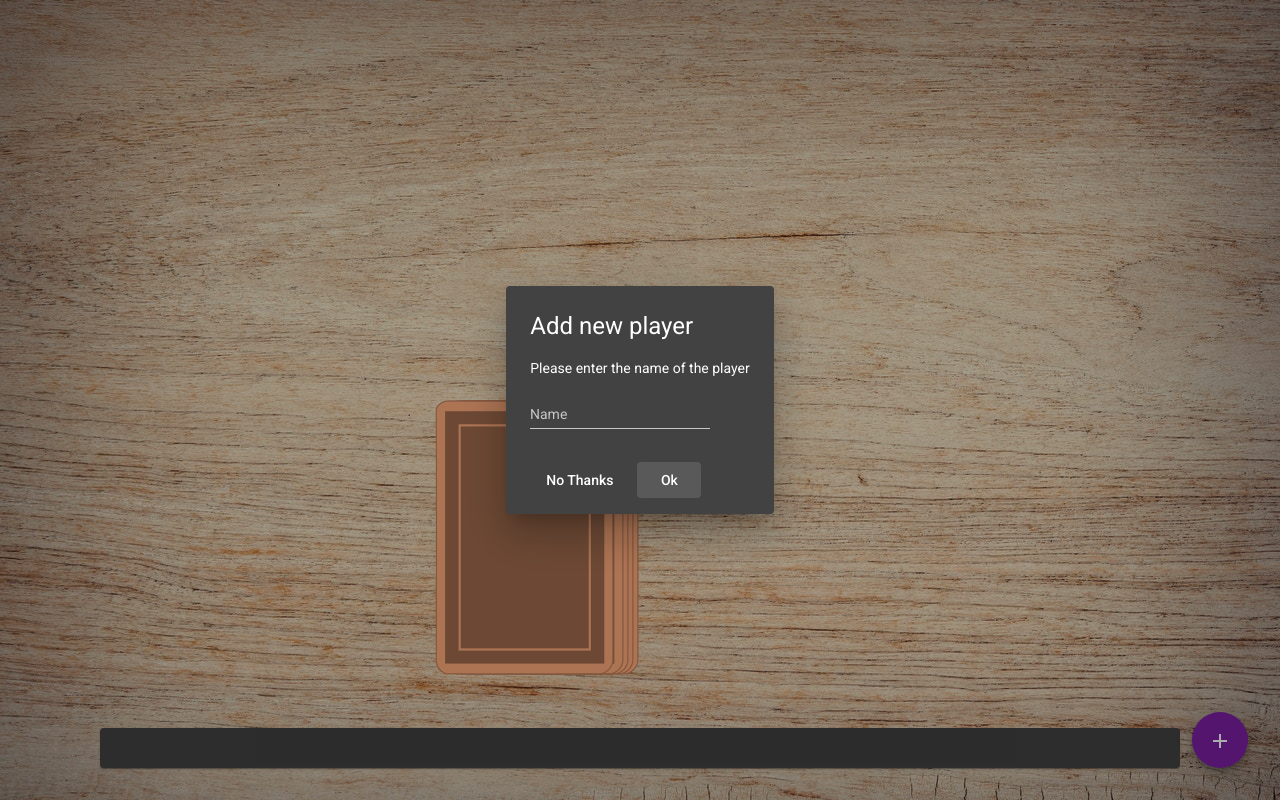
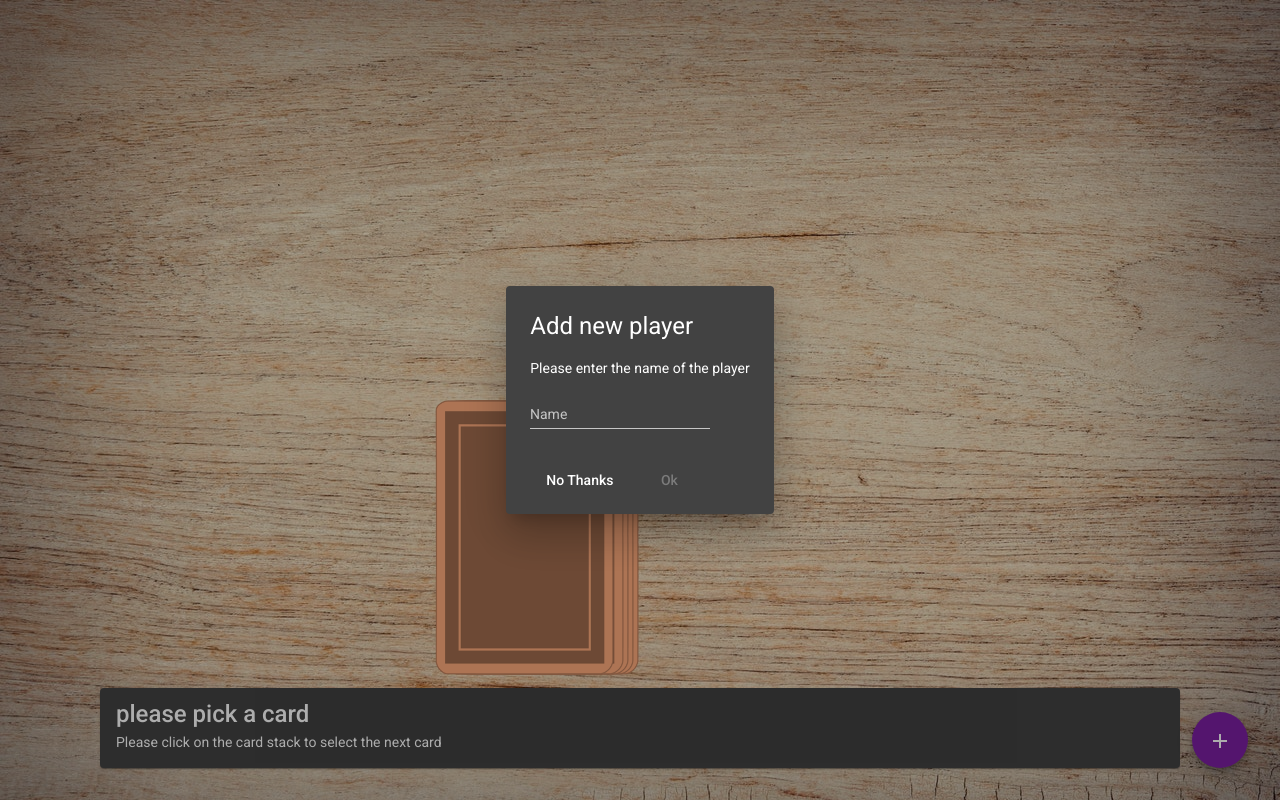
Before and after one commit to MarcoBeer07/ringoffire, an Angular app: page /game in a window 1280 px wide. Both pictures are taken after a click on the button "add". Built offline with nearby package versions, Linux system fonts and the light colour scheme.

Commit message:
fixed some bugs

```diff
--- a/src/app/dialog-add-player/dialog-add-player.component.html
+++ b/src/app/dialog-add-player/dialog-add-player.component.html
@@ -8,5 +8,5 @@
 </div>
 <div mat-dialog-actions>
     <button mat-button (click)="onNoClick()">No Thanks</button>
-    <button mat-button [mat-dialog-close]="name" cdkFocusInitial>Ok</button>
+    <button mat-button [disabled]="name.length == 0" [mat-dialog-close]="name" cdkFocusInitial>Ok</button>
 </div>
--- a/src/app/dialog-add-player/dialog-add-player.component.ts
+++ b/src/app/dialog-add-player/dialog-add-player.component.ts
@@ -1,4 +1,5 @@
 import { Component, OnInit } from '@angular/core';
+import { MatDialogRef } from '@angular/material/dialog';
 
 @Component({
   selector: 'app-dialog-add-player',
@@ -7,13 +8,13 @@ import { Component, OnInit } from '@angular/core';
 })
 export class DialogAddPlayerComponent implements OnInit {
   name: string = '';
-  constructor() { }
+  constructor(public dialogRef: MatDialogRef<DialogAddPlayerComponent>) { }
 
   ngOnInit(): void {
   }
 
   onNoClick() {
-
+    this.dialogRef.close();
   }
 
 }
--- a/src/app/game-info/game-info.component.html
+++ b/src/app/game-info/game-info.component.html
@@ -1,7 +1,7 @@
 <mat-card>
 
-    <mat-card-title>{{ title }}</mat-card-title>
+    <mat-card-title>{{ card ? title: 'please pick a card' }}</mat-card-title>
 
-    <mat-card-content>{{ description }}</mat-card-content>
+    <mat-card-content>{{ card ? description: 'Please click on the card stack to select the next card' }}</mat-card-content>
 
 </mat-card>
--- a/src/app/game/game.component.ts
+++ b/src/app/game/game.component.ts
@@ -41,7 +41,9 @@ export class GameComponent implements OnInit {
     const dialogRef = this.dialog.open(DialogAddPlayerComponent);
 
     dialogRef.afterClosed().subscribe(name => {
-      this.game.players.push(name);
+      if (name && name.length > 0) {
+        this.game.players.push(name);
+      }
     });
   }
 
```
